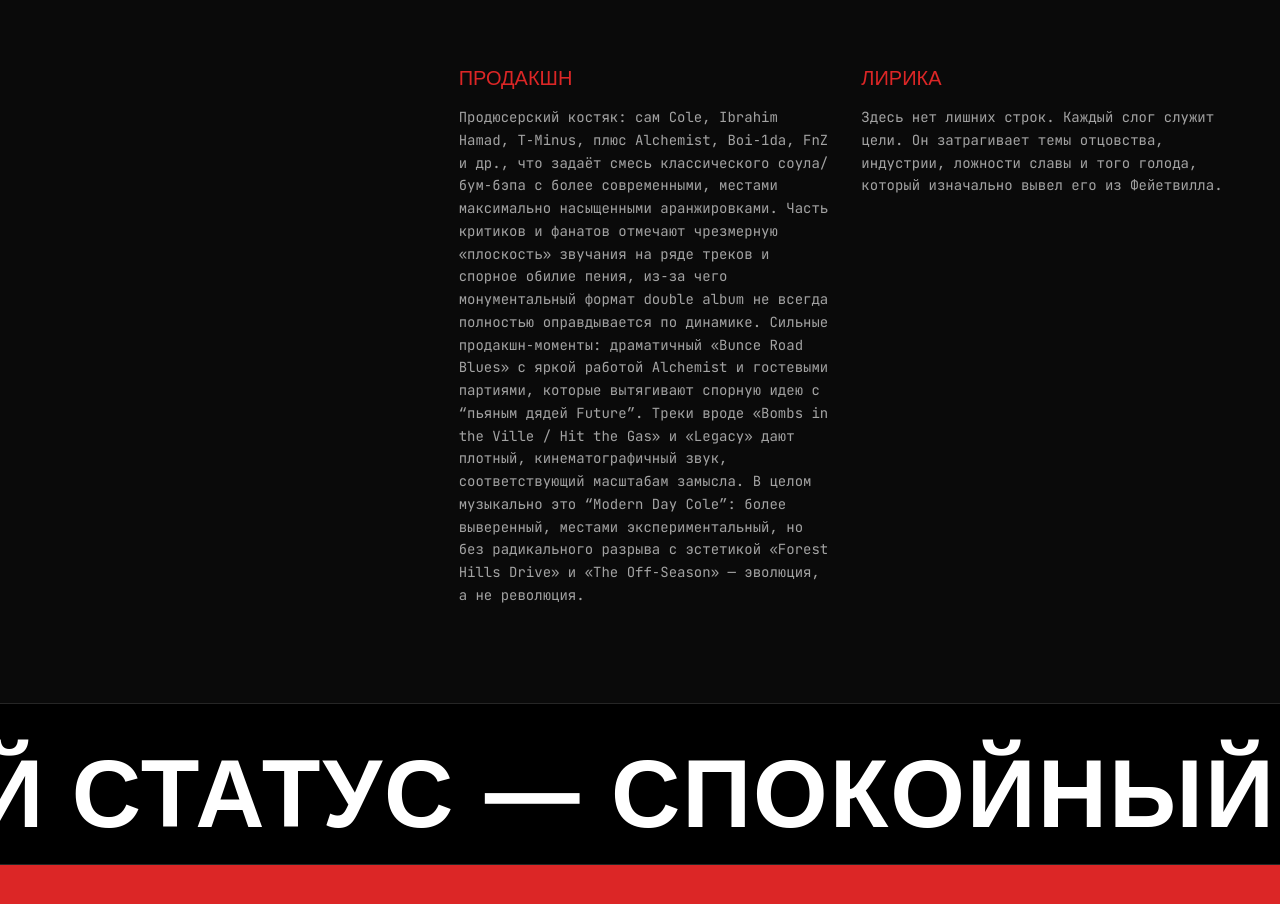
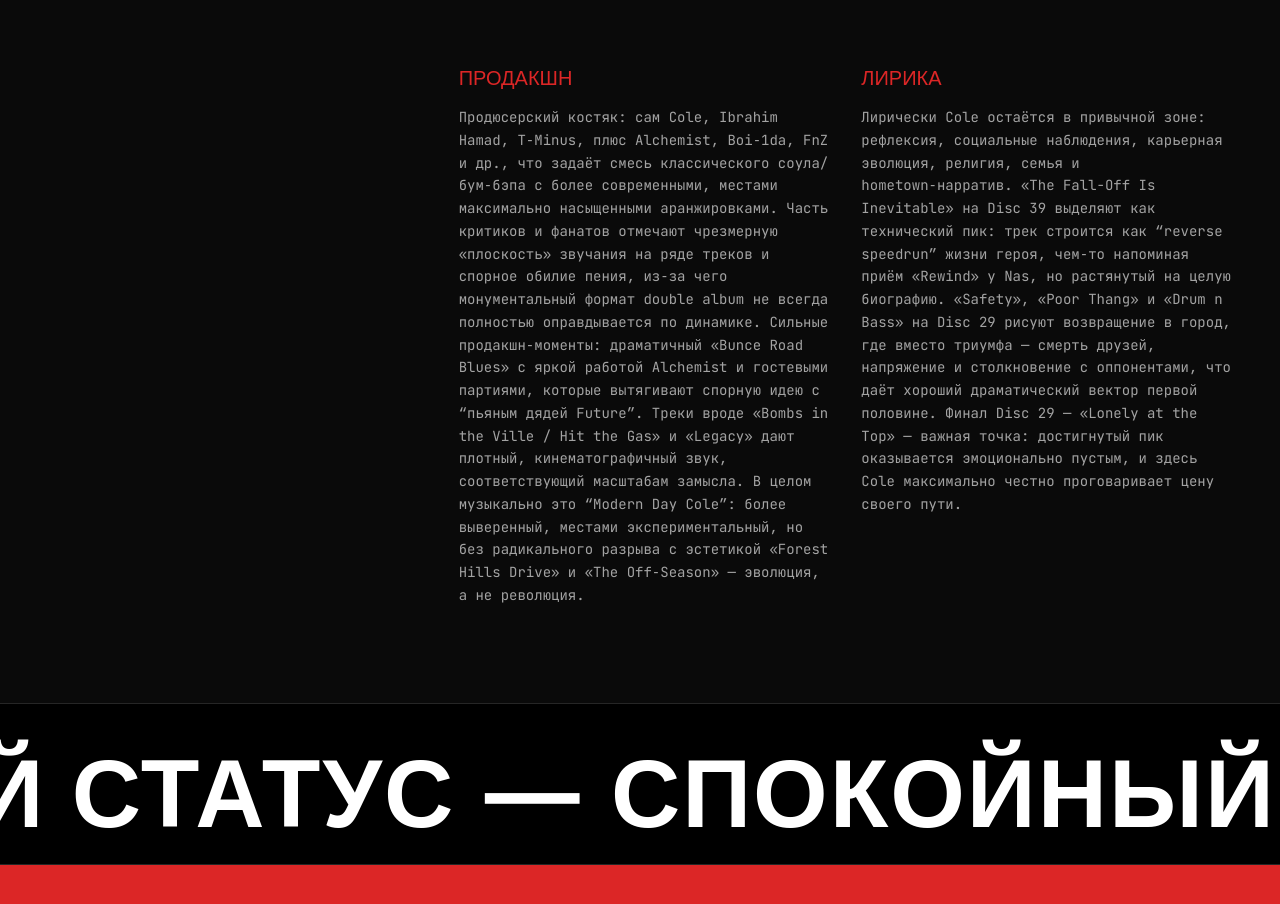
Before and after one commit to russiankendricklamar/J.-Cole-The-Fall-Off-Review, a React (Vite) app: page / in a window 1280 px wide. Shown: the part 2090-2994 px from the top of the page. Built offline with nearby package versions, Linux system fonts and the light colour scheme.

Commit message:
Update LanguageContext.tsx

```diff
--- a/contexts/LanguageContext.tsx
+++ b/contexts/LanguageContext.tsx
@@ -134,7 +134,7 @@
       prodTitle: "Продакшн",
       prodText: "Продюсерский костяк: сам Cole, Ibrahim Hamad, T‑Minus, плюс Alchemist, Boi‑1da, FnZ и др., что задаёт смесь классического соула/бум‑бэпа с более современными, местами максимально насыщенными аранжировками.\nЧасть критиков и фанатов отмечают чрезмерную «плоскость» звучания на ряде треков и спорное обилие пения, из‑за чего монументальный формат double album не всегда полностью оправдывается по динамике.\nСильные продакшн‑моменты: драматичный «Bunce Road Blues» с яркой работой Alchemist и гостевыми партиями, которые вытягивают спорную идею с “пьяным дядей Future”. Треки вроде «Bombs in the Ville / Hit the Gas» и «Legacy» дают плотный, кинематографичный звук, соответствующий масштабам замысла.\nВ целом музыкально это “Modern Day Cole”: более выверенный, местами экспериментальный, но без радикального разрыва с эстетикой «Forest Hills Drive» и «The Off‑Season» — эволюция, а не революция.",
       lyricTitle: "Лирика",
-      lyricText: "Здесь нет лишних строк. Каждый слог служит цели. Он затрагивает темы отцовства, индустрии, ложности славы и того голода, который изначально вывел его из Фейетвилла."
+      lyricText: "Лирически Cole остаётся в привычной зоне: рефлексия, социальные наблюдения, карьерная эволюция, религия, семья и hometown‑нарратив.\n«The Fall-Off Is Inevitable» на Disc 39 выделяют как технический пик: трек строится как “reverse speedrun” жизни героя, чем‑то напоминая приём «Rewind» у Nas, но растянутый на целую биографию.\n«Safety», «Poor Thang» и «Drum n Bass» на Disc 29 рисуют возвращение в город, где вместо триумфа — смерть друзей, напряжение и столкновение с оппонентами, что даёт хороший драматический вектор первой половине.\nФинал Disc 29 — «Lonely at the Top» — важная точка: достигнутый пик оказывается эмоционально пустым, и здесь Cole максимально честно проговаривает цену своего пути.\n"
     },
     visuals: {
       title: "Визуал",
```
